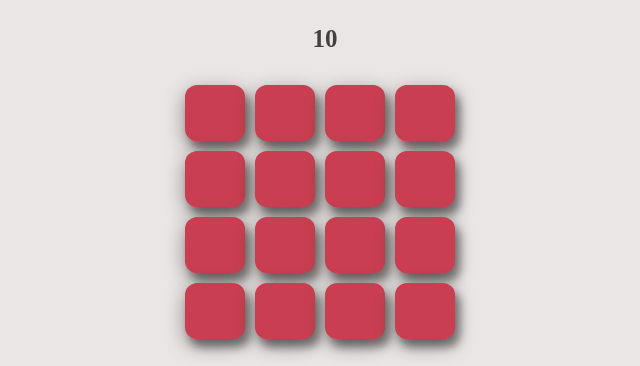
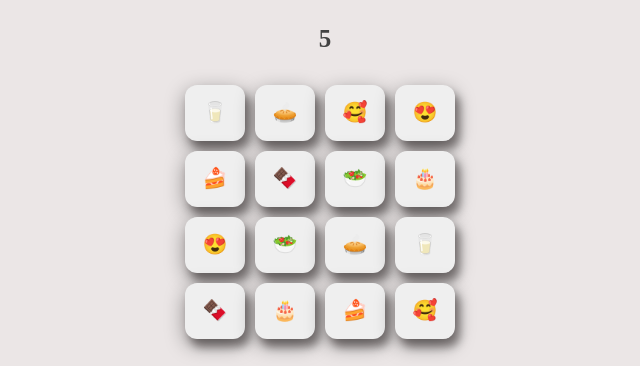
Before and after one commit to iviostefan/Memorize, a plain HTML site: page index.html in a window 1280 px wide. Shown: the part 111-477 px from the top of the page, without its empty margins (315-955 px from the left). Drawn offline with Linux system fonts and the light colour scheme.

Commit message:
clean code, final mes

```diff
--- a/app.js
+++ b/app.js
@@ -21,7 +21,6 @@ document.addEventListener("DOMContentLoaded", function () {
             let div = document.createElement("div");
             let span = document.createElement("span");
             span.setAttribute("id", String(this.id));
-            span.classList.add("hidden");
             div.appendChild(span);
             div.setAttribute("class", "item");
             game.appendChild(div);
@@ -51,15 +50,13 @@ document.addEventListener("DOMContentLoaded", function () {
     for (let item of pos2) {
         y.push(item);
     }
-    const xOy = new Map();
-    for (let i = 0; i < x.length; i++) {
-        xOy.set(x[i], y[i]);
-    }
     for (let item of alpha) {
         content.push(item);
     }
+    let objects = [];
     for (let index = 1; index <= 16; index++) {
         let object = new Item(index);
+        objects.push(objects);
         object.generate();
     }
     const setContent = (id1, id2, src) => {
@@ -72,9 +69,19 @@ document.addEventListener("DOMContentLoaded", function () {
         setContent(x[i], y[i], content[i]);
     }
     let items = document.getElementsByClassName("item");
-    for (let item = 0; item < items.length; item++) {
-        items[item].classList.add("cover");
-    }
+    let value = 10;
+    const interval = setInterval(function () {
+        value--;
+        countdown.innerHTML = value;
+        if (value === 0) {
+            clearInterval(interval);
+            countdown.style.visibility = "hidden";
+            for (let index = 0; index < items.length; index++) {
+                items[index].classList.add("cover");
+                items[index].firstChild.style.display = "none";
+            }
+        }
+    }, 1000);
     let parents = [];
     let cab = [];
     let val = [];
@@ -93,6 +100,7 @@ document.addEventListener("DOMContentLoaded", function () {
             }
         })
     }
+    let final = document.getElementById("final");
     const check = setInterval(() => {
         if (parents.length === 2) {
             for (let item of parents) {
@@ -120,9 +128,8 @@ document.addEventListener("DOMContentLoaded", function () {
             val.length = 0;
             if (cor === 8) {
                 clearInterval(check);
+                final.innerHTML = "Congratulations!! 🎉";
             }
         }
     }, 250);
-
-
 });
--- a/index.html
+++ b/index.html
@@ -16,6 +16,7 @@
     <div id="get-night" class="change-theme"> 🌒</div><br>
     <p id="countdown">10</p>
     <div id="game"></div>
+    <p id="final"></p>
     <script src="app.js"></script>
 </body>
 </head>
--- a/main.css
+++ b/main.css
@@ -9,7 +9,7 @@ body {
 
 * {
     box-sizing: border-box;
-    }
+}
 
 .night {
     --primary-color: #ebe6e6;
@@ -95,5 +95,5 @@ p {
 }
 
 .cover {
-     background-color: var(--cover);
+    background-color: var(--cover);
 }
```
